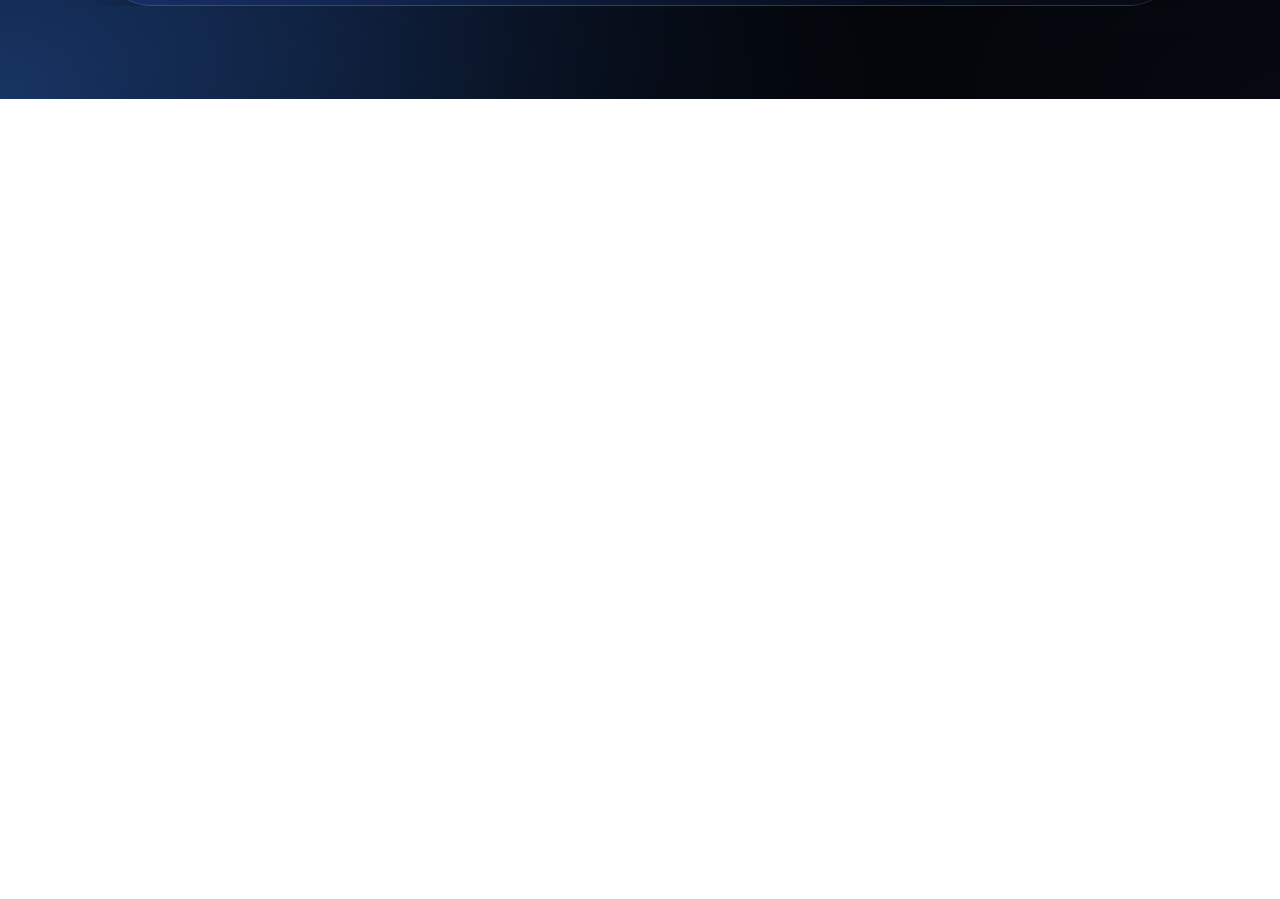
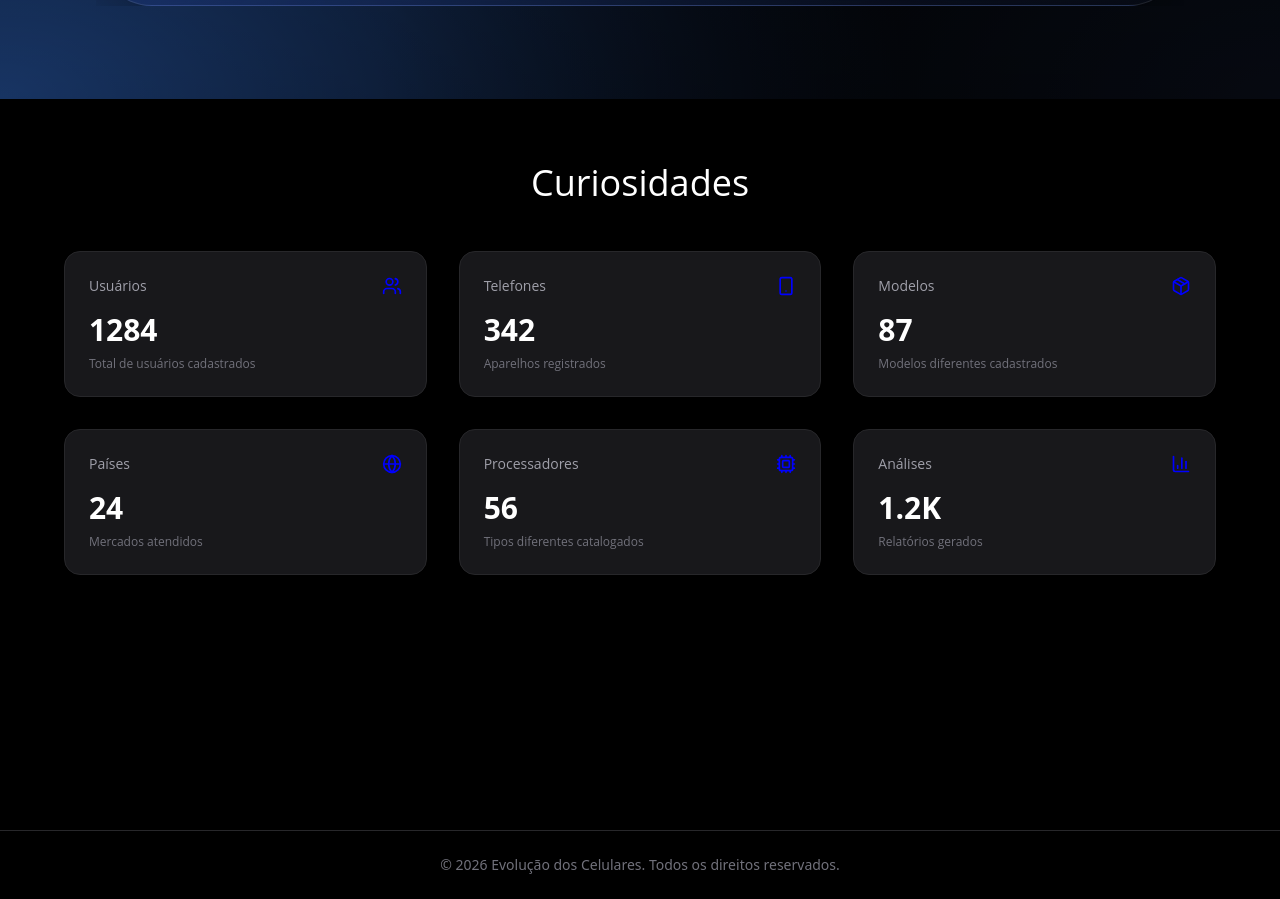
Before and after one commit to Joao-Vic-Muniz/NestPhone, a React (Vite) app: page / in a window 1280 px wide. Shown: the part 1501-2400 px from the top of the page. Before the commit the page ends 1600 px from the top, so only its background shows below. Built offline with nearby package versions, Linux system fonts and the light colour scheme.

Commit message:
finalizacao com footer e pagina outros

```diff
--- a/src/components/Navbar.tsx
+++ b/src/components/Navbar.tsx
@@ -10,7 +10,7 @@ export default function Navbar() {
     const links = [
         {name: 'Home', href: '#home'},
         {name: 'História', href: '#history'},
-        {name: 'Evolução', href: '#'}
+        {name: 'Outros', href: '#other'}
     ]
 
     return (
--- /dev/null
+++ b/src/components/StatsCard.tsx
@@ -0,0 +1,42 @@
+import React from "react"
+
+export type StatsCardProps = {
+    title: string,
+    value: number | string,
+    icon?: React.ReactNode,
+    description?: string
+}
+
+export default function StatsCards({
+    title,
+    value,
+    icon,
+    description,
+}: StatsCardProps) {
+    return (
+    <div className="bg-zinc-900 border border-zinc-800 rounded-2xl p-6 shadow-lg hover:scale-[1.02] transition-transform duration-300">
+
+      <div className="flex items-center justify-between mb-4">
+        <h3 className="text-sm text-zinc-400 font-medium">
+          {title}
+        </h3>
+
+        {icon && (
+          <div className="text-emerald-400 text-xl">
+            {icon}
+          </div>
+        )}
+      </div>
+
+      <p className="text-3xl font-bold text-white">
+        {value}
+      </p>
+
+      {description && (
+        <p className="text-xs text-zinc-500 mt-2">
+          {description}
+        </p>
+      )}
+    </div>
+  )
+}
--- a/src/main.tsx
+++ b/src/main.tsx
@@ -4,10 +4,12 @@ import './index.css'
 
 import Home from './pages/Home';
 import History from './pages/History';
+import Other from './pages/Other'
 
 createRoot(document.getElementById('root')!).render(
   <StrictMode>
     <Home />
     <History/>
+    <Other/>
   </StrictMode>,
 )
--- /dev/null
+++ b/src/pages/Other.tsx
@@ -0,0 +1,68 @@
+// pages/Outros.tsx
+import StatsCard from "../components/StatsCard"
+import { Users, Smartphone, Package, Globe, Cpu, BarChart3 } from "lucide-react"
+
+export default function Outros() {
+  return (
+    <div className="min-h-screen flex flex-col bg-black text-white" id="other">
+
+      <main className="flex-grow px-6 md:px-16 py-16">
+
+        <h1 className="text-4xl font-text mb-12 text-center">
+          Curiosidades
+        </h1>
+
+        <div className="grid grid-cols-1 sm:grid-cols-2 lg:grid-cols-3 gap-8 font-text">
+
+          <StatsCard
+            title="Usuários"
+            value={1284}
+            icon={<Users size={20} color="blue" />}
+            description="Total de usuários cadastrados"
+          />
+
+          <StatsCard
+            title="Telefones"
+            value={342}
+            icon={<Smartphone size={20} color="blue" />}
+            description="Aparelhos registrados"
+          />
+
+          <StatsCard
+            title="Modelos"
+            value={87}
+            icon={<Package size={20} color="blue" />}
+            description="Modelos diferentes cadastrados"
+          />
+
+          <StatsCard
+            title="Países"
+            value={24}
+            icon={<Globe size={20} color="blue" />}
+            description="Mercados atendidos"
+          />
+
+          <StatsCard
+            title="Processadores"
+            value={56}
+            icon={<Cpu size={20} color="blue" /> }
+            description="Tipos diferentes catalogados"
+          />
+
+          <StatsCard
+            title="Análises"
+            value="1.2K"
+            icon={<BarChart3 size={20} color="blue" />}
+            description="Relatórios gerados"
+          />
+
+        </div>
+      </main>
+
+      <footer className="border-t border-zinc-800 py-6 text-center text-zinc-500 text-sm">
+        © {new Date().getFullYear()} Evolução dos Celulares. Todos os direitos reservados.
+      </footer>
+
+    </div>
+  )
+}
```
